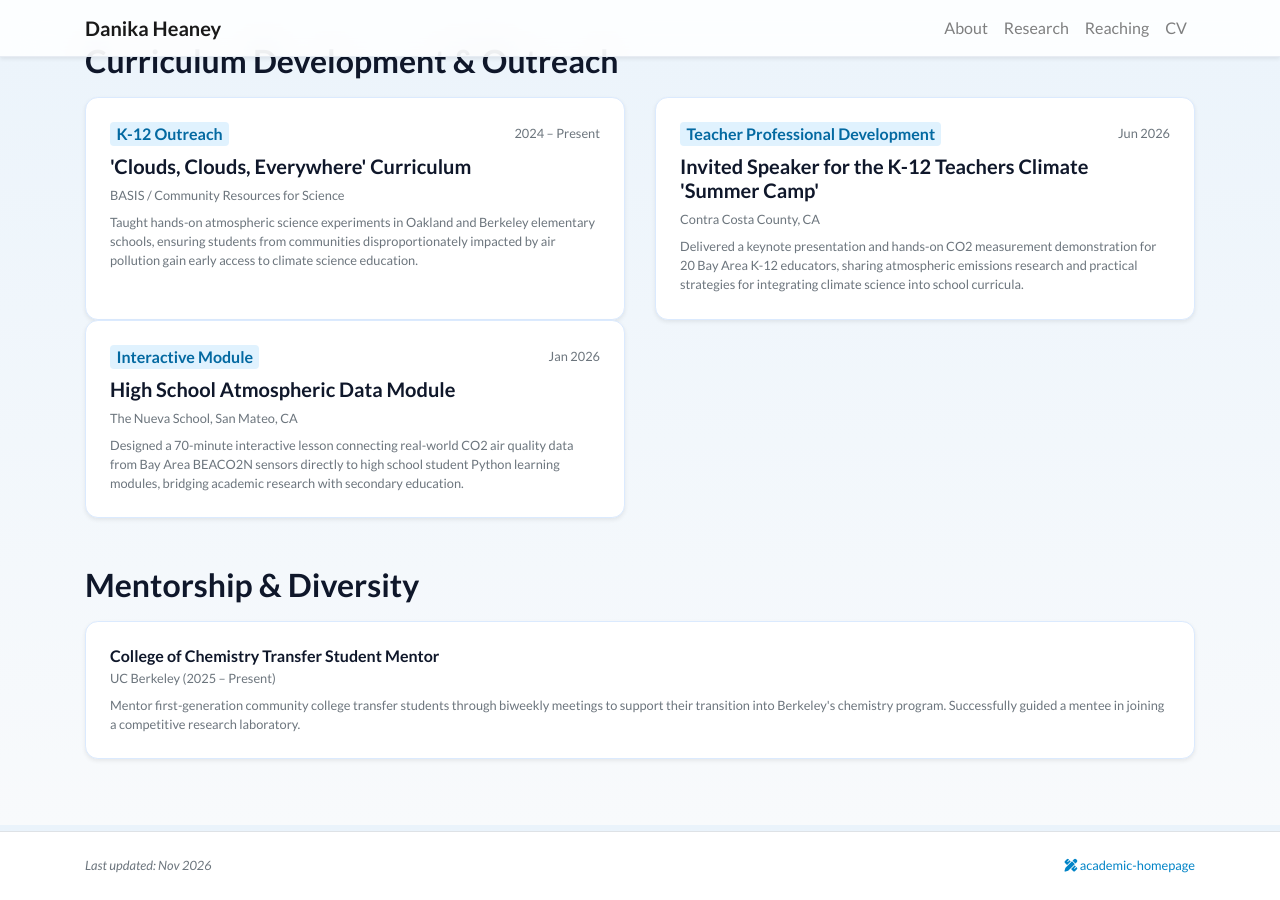
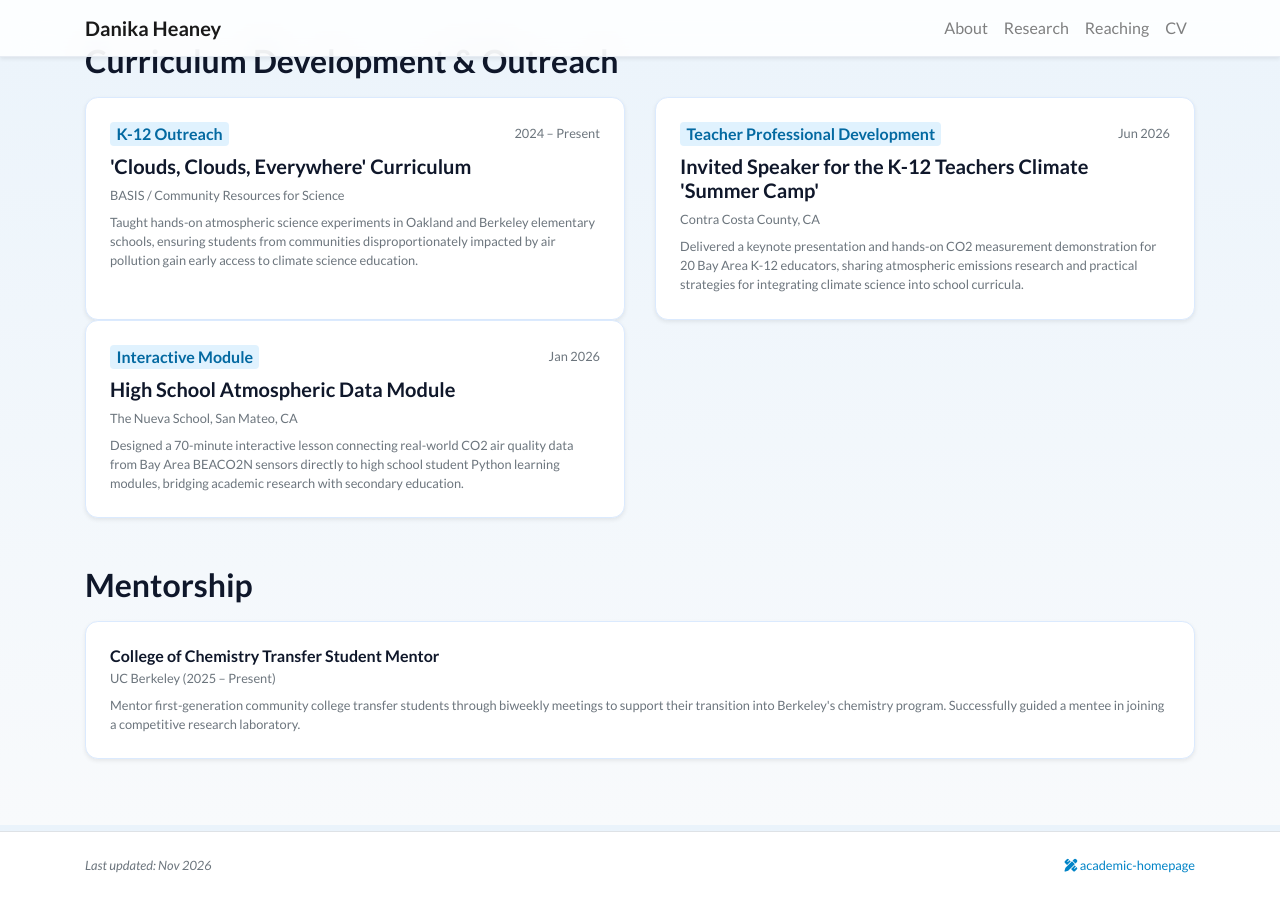
Before and after one commit to daheaney/daheaney.github.io, a Jekyll site: the page built from teaching.html, in a window 1280 px wide and 900 px high, scrolled down 1875 px. Built offline with Jekyll 4.4.1, drawn with Linux system fonts in a browser that asks for light colours; nearby versions of some CDN libraries; a style sheet for code colours, icons or effects is not loaded.

Commit message:
Update mentorship section header in teaching.html

```diff
--- a/teaching.html
+++ b/teaching.html
@@ -93,8 +93,8 @@ container_class: container-xl
     </div>
 {% endif %}
 
-<!-- Mentorship & Diversity Initiatives -->
-<h2 class="mb-3">Mentorship & Diversity</h2>
+<!-- Mentorship  -->
+<h2 class="mb-3">Mentorship</h2>
 {% assign mentorship_items = all_teaching | where: "type", "mentorship" %}
 {% if mentorship_items.size > 0 %}
     {% assign sorted_mentorship = mentorship_items | sort: "order" %}
```
